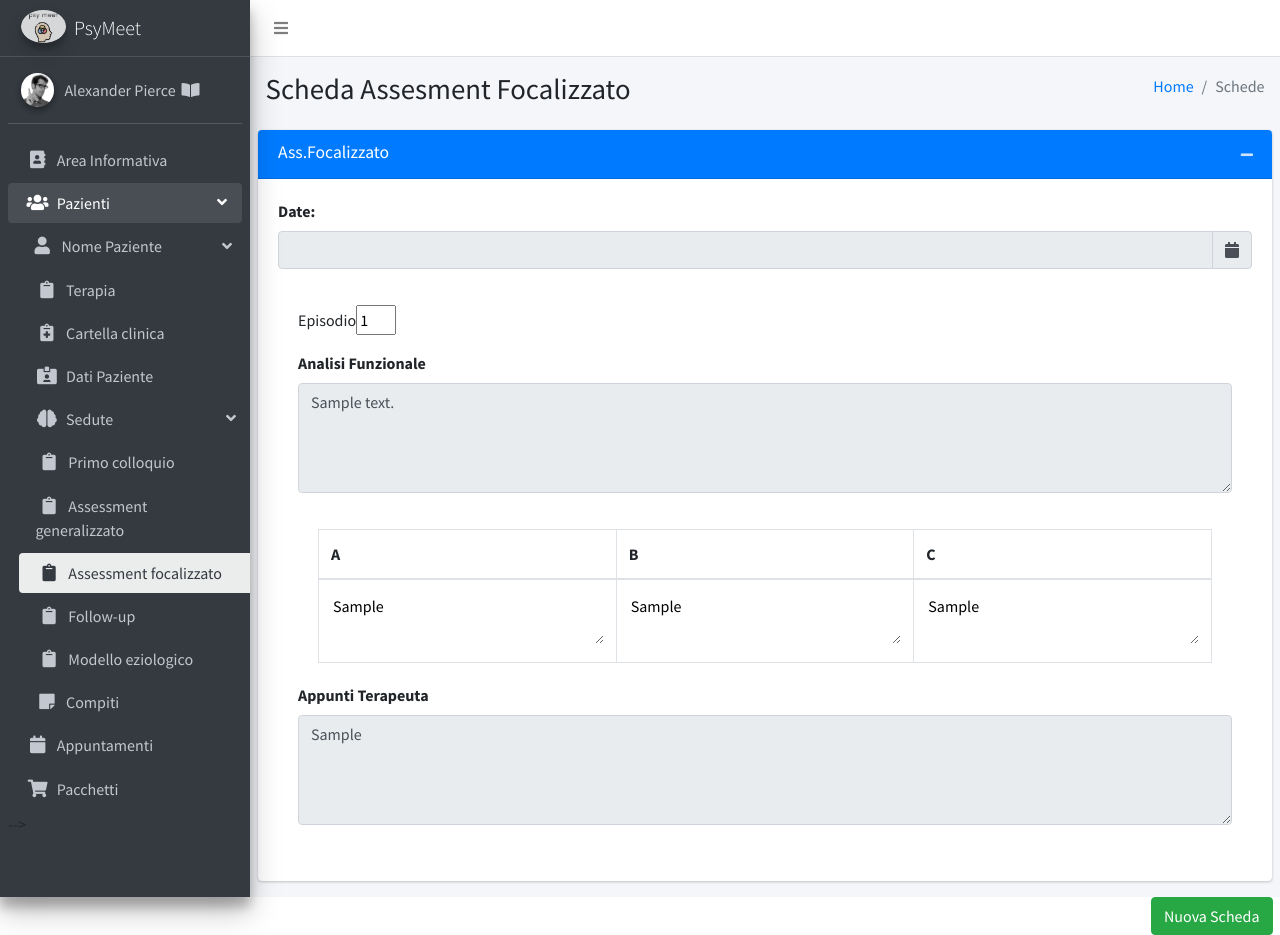
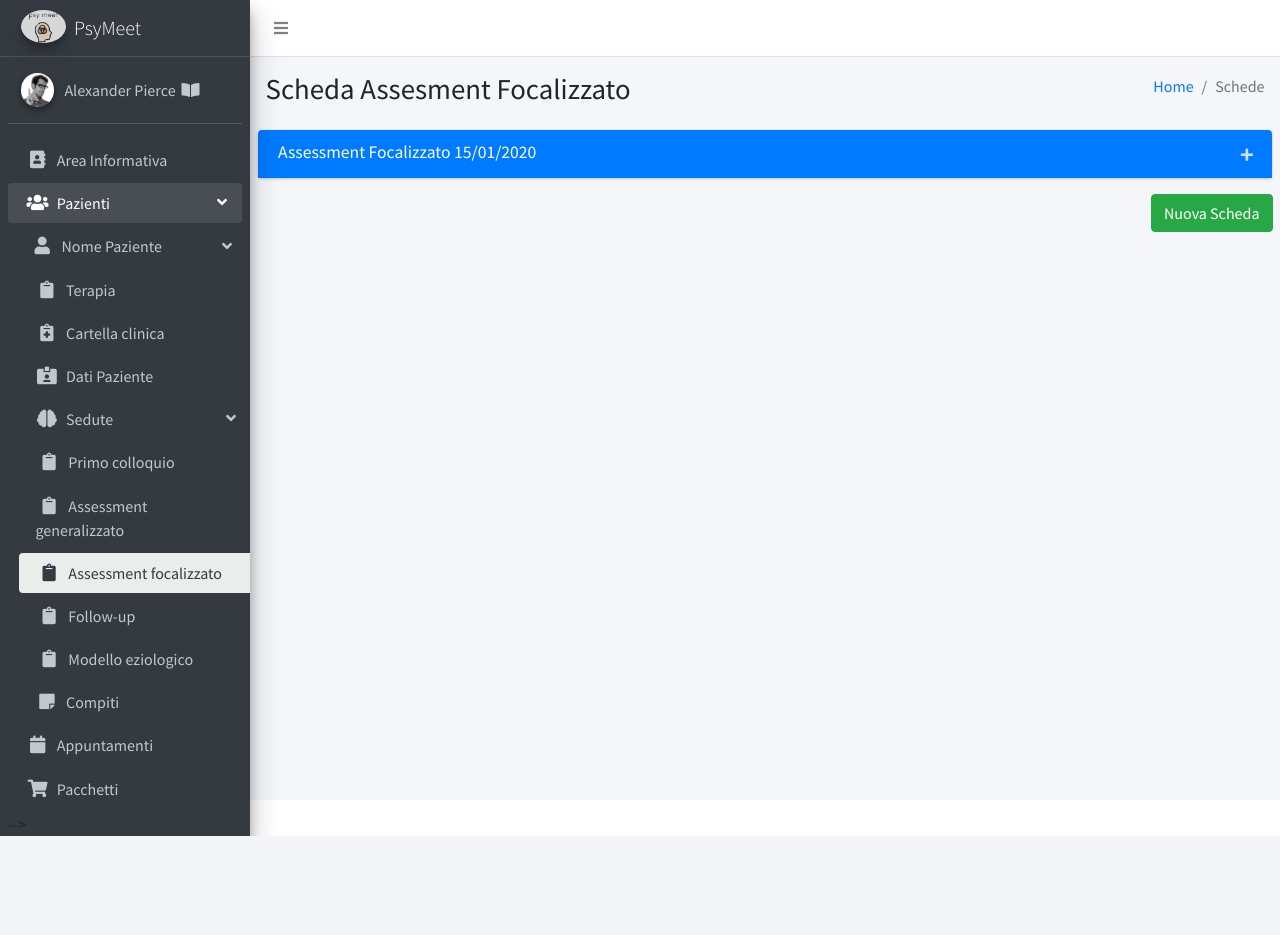
Before and after one commit to Mighelxd/PsyMeet-C12, a PHP site: page /interface/Professionista/SchedaAssessmentFocalizzato.php in a window 1280 px wide. After the commit the page ends 836 px from the top, so only its background shows below. Run offline with PHP 8.4, Linux system fonts and the light colour scheme; the visitor is signed in with stand-in values (Sample User, id 1); tables that the repository leaves empty hold one stand-in row (values such as "Sample post"); lists and menus that the app fills with data are empty; some libraries are stand-ins or nearby versions.

Commit message:
Modifiche di correzione ad assessment focalizzato(funzionalità aggiungi funzionante)

```diff
--- a/interface/Professionista/SchedaAssessmentFocalizzato.php
+++ b/interface/Professionista/SchedaAssessmentFocalizzato.php
@@ -8,7 +8,7 @@
 
 $scheda = SeduteControl::recuperaScheda('SchedaAssessmentFocalizzato');
 
-$idSchedaCorr = $_SESSION['idSchedaCorr'];
+$idSchedaCorr = $_SESSION['idSCorr'];
 
  ?>
 
@@ -224,21 +224,21 @@
       <div class="row">
         <div class="col-md-12">
           <?php for($i=0;$i<count($scheda);$i++){ ?>
-          <div class="card card-primary">
+          <div class="card card-primary collapsed-card"><!--//////////////////////-->
             <div class="card-header">
-              <h3 class="card-title">Ass.Focalizzato</h3>
+              <?php $date=date_create($scheda[$i][0]->getData()); $dS = date_format($date,"d/m/Y"); ?>
+              <h3 class="card-title">Assessment Focalizzato <?php echo $dS; ?> </h3>
 
               <div class="card-tools">
                 <button type="button" class="btn btn-tool" data-card-widget="collapse" data-toggle="tooltip" title="Collapse">
-                  <i class="fas fa-minus"></i></button>
+                  <i class="fas fa-plus"></i></button><!-- /////////////////////////////-->
               </div>
             </div>
-            <div class="card-body">
+            <div class="card-body" style="display:none;"><!--//////////////////////-->
 
               <div class="form-group">
                 <label>Date:</label>
                   <div class="input-group date" id="reservationdate" data-target-input="nearest">
-                      <?php $date=date_create($scheda[$i][0]->getData()); $dS = date_format($date,"d/m/Y"); ?>
                       <input type="text" name="dateScheda" value='<?php echo $dS; ?>' class="form-control datetimepicker-input" data-target="#reservationdate" readonly/>
                       <div class="input-group-append" data-target="#reservationdate" data-toggle="datetimepicker">
                           <div class="input-group-text"><i class="fa fa-calendar"></i></div>
@@ -247,11 +247,19 @@
               </div>
 
 
-              <?php if($scheda[$i][0]->getData() == date("Y,m,d")){ ?>
-                <button type="button" class="btn btn-block btn-primary" onclick="addEp();" style="width: 100px">+ episodio</button>
+              <?php
+              $dataCorr = date("Y,m,d");
+              $dataCorr = str_replace(',','-',$dataCorr);
+              if($scheda[$i][0]->getData() == $dataCorr){
+                echo("<button type='button' id='btnAddAnEp' class='btn btn-block btn-primary' onclick='anEp(".$idSchedaCorr.")' style='width:100px'>+ episodio</button>");
+              }
+                ?>
+                <!--<button type="button" class="btn btn-block btn-primary" onclick="newEp(document.getElementById('hideIdScheda').value)" style="width: 100px">+ episodio</button>-->
+              <?php for($j=0;$j<count($scheda[$i][1]);$j++){ ?>
+            <div class="card-body"><!--inizio episodio-->
+              <?php if($scheda[$i][0]->getData() == $dataCorr){ ?>
+              <form method="post" class="anEpisodio" action="../../applicationLogic/SeduteControlForm.php">
               <?php } ?>
-              <?php for($j=0;$j<count($scheda[$i][1]);$j++){ ?>
-            <div class="card-body">
               <p>Episodio<input type="number" name ="numero" value='<?php echo $scheda[$i][1][$j]->getNum(); ?>' min="1" max="10" style="width:40px" readonly/></p>
               <div class="form-group">
                 <label for="inputDescription">Analisi Funzionale</label>
@@ -286,12 +294,15 @@
 
             </div>
             <!-- /.card-body -->
-            <?php if($scheda[$i][0]->getData() == date("Y,m,d")){ ?>
+            <?php if($scheda[$i][0]->getData() == $dataCorr){ ?>
             <div class="col-12">
               <a href="#" class="btn btn-secondary">Cancella episodio</a>
               <input type="submit" value="Modifica episodio" class="btn btn-success" style=" float: right">
             </div>
           <?php } ?>
+          <?php if($scheda[$i][0]->getData() == $dataCorr){ ?>
+        </form>
+      <?php } ?>
           </div>
           <?php } ?>
           <!-- /.card fine episodi-->
@@ -299,6 +310,7 @@
       </div>
     <?php } ?>
 
+    <!-- Scheda nascosta che si vuole creare -->
     <div class="card card-primary" id="newScheda" hidden>
       <div class="card-header">
         <h3 class="card-title">Ass.Focalizzato</h3>
@@ -310,7 +322,6 @@
       </div>
       <div class="card-body">
         <div class="form-group">
-      <!--  <form method="post" action="../../applicationLogic/SeduteControlForm.php">-->
           <label>Date:</label>
           <div class="input-group date" id="reservationdate" data-target-input="nearest">
               <input type="text" id="da" name="dateScheda" class="form-control datetimepicker-input" data-target="#reservationdate"/>
@@ -322,17 +333,13 @@
           <button type="button" class="btn btn-success" id="btnAddScheda" onclick="saveScheda(document.getElementById('da').value,document.getElementById('idTerapia').value)" style=" float: right">Aggiungi Scheda</button>
       <!--  </form>-->
         </div>
-        <input id="hideIdScheda" hidden/>
+        <input type="text" id="hideIdScheda" hidden/>
         <button type="button" id="btnAddEp" class="btn btn-block btn-primary" onclick="newEp(document.getElementById('hideIdScheda').value)" style="width: 100px"/hidden>+ episodio</button>
-        <div class="card-body" id="episodio"><!--inizio episodi-->
-          <form method="post" id="episodio" action="../../applicationLogic/SeduteControlForm.php"></form>
-        <!-- /.card fine episodi
-        </div>
-        <div class="col-12">
-          <input type="submit" name="action" value="addScheda" class="btn btn-success" style=" float: right">
-        </div>-->
+        <div class="card-body"><!--inizio episodi-->
+          <form method="post" id="episodio" action="../../applicationLogic/SeduteControlForm.php">
+          </form>
+        <!-- /.card fine episodi-->
       </div><!-- Fine scheda aggiungi-->
-    <!--</form>-->
     </div>
     </section>
     <div class="col-12">
@@ -340,7 +347,7 @@
     </div>
     <!-- /.content -->
   </div>
-  <!-- /.content-wrapper -->
+  <!-- /.content-wrapper Della nuova scheda che si vuole creare-->
   <!-- Control Sidebar -->
   <aside class="control-sidebar control-sidebar-dark">
     <!-- Control sidebar content goes here -->
```
Also changed, not shown: applicationLogic/SeduteControlForm.php (+32 -3 lines), dist/js/sedute.js.
